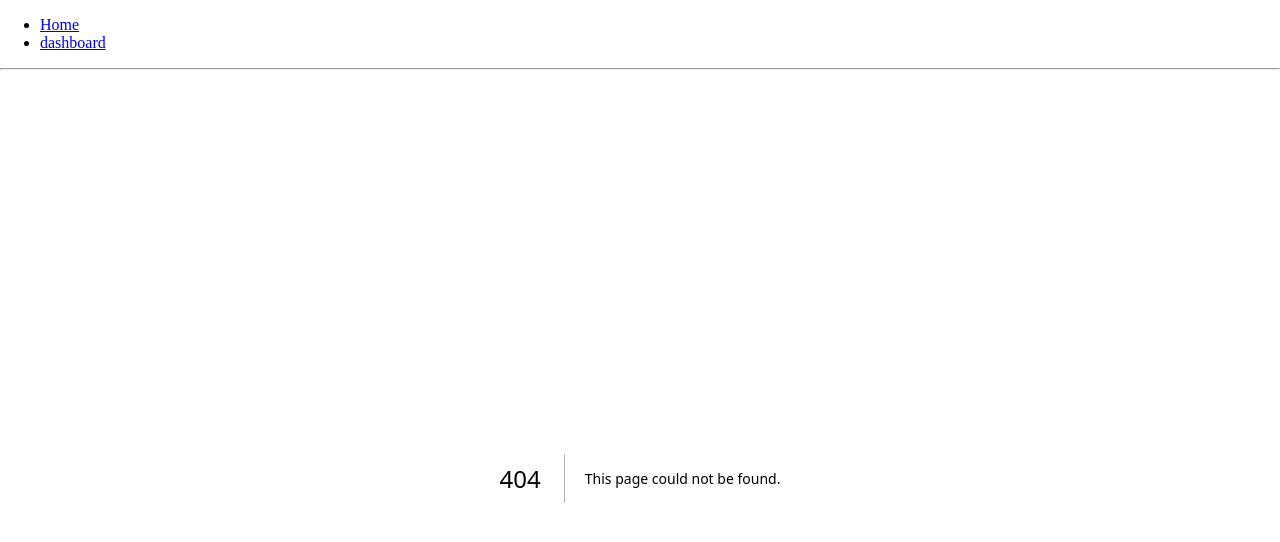
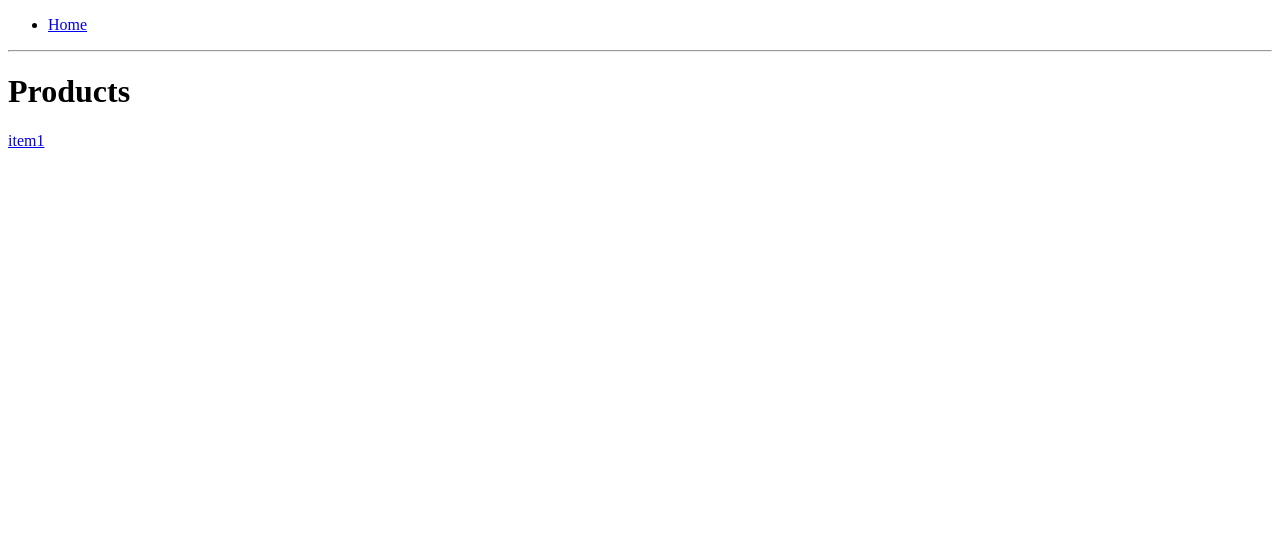
Before and after one commit to EmEsCoder/nextjs, a Next.js app: page /products in a window 1280 px wide. Before the commit this address had no page. Shown: the top 542 px of the page. Built offline with nearby package versions, Linux system fonts and the light colour scheme.

Commit message:
C- intercepting routes

```diff
--- a/app/dashboard/@products/page.jsx
+++ b/app/products/page.jsx
@@ -3,8 +3,8 @@ import Link from "next/link";
 export default function Products() {
   return (
     <>
-      <h1>Products </h1>
-      <Link href={"./dashboard/settings"} >settings</Link>
+      <h1>Products</h1>
+      <Link href={"products/item1"} >item1</Link>
     </>
   );
 }
--- a/components/Header.jsx
+++ b/components/Header.jsx
@@ -6,9 +6,6 @@ export default function Header() {
       <li>
         <Link href={"/"}>Home</Link>
       </li>
-      <li>
-        <Link href={"/dashboard"}>dashboard</Link>
-      </li>
     </ul>
   );
 }
```
Also changed, not shown: app/dashboard/@products/settings/page.jsx (deleted, +0 -7 lines), app/dashboard/@users/default.jsx (deleted, +0 -7 lines), app/dashboard/@users/page.jsx (deleted, +0 -7 lines), app/dashboard/default.jsx (deleted, +0 -7 lines), app/dashboard/layout.jsx (deleted, +0 -9 lines), app/dashboard/page.jsx (deleted, +0 -7 lines), app/products/(.)item1/page.jsx (added, +7 -0 lines), app/products/item1/page.jsx (added, +7 -0 lines).
